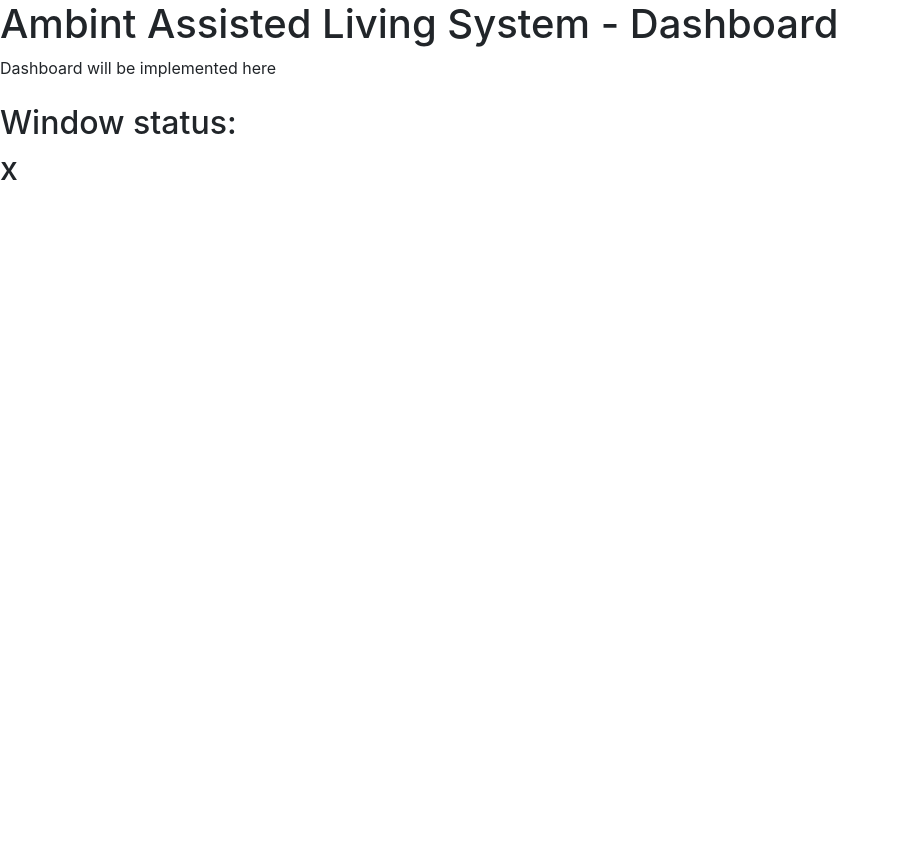
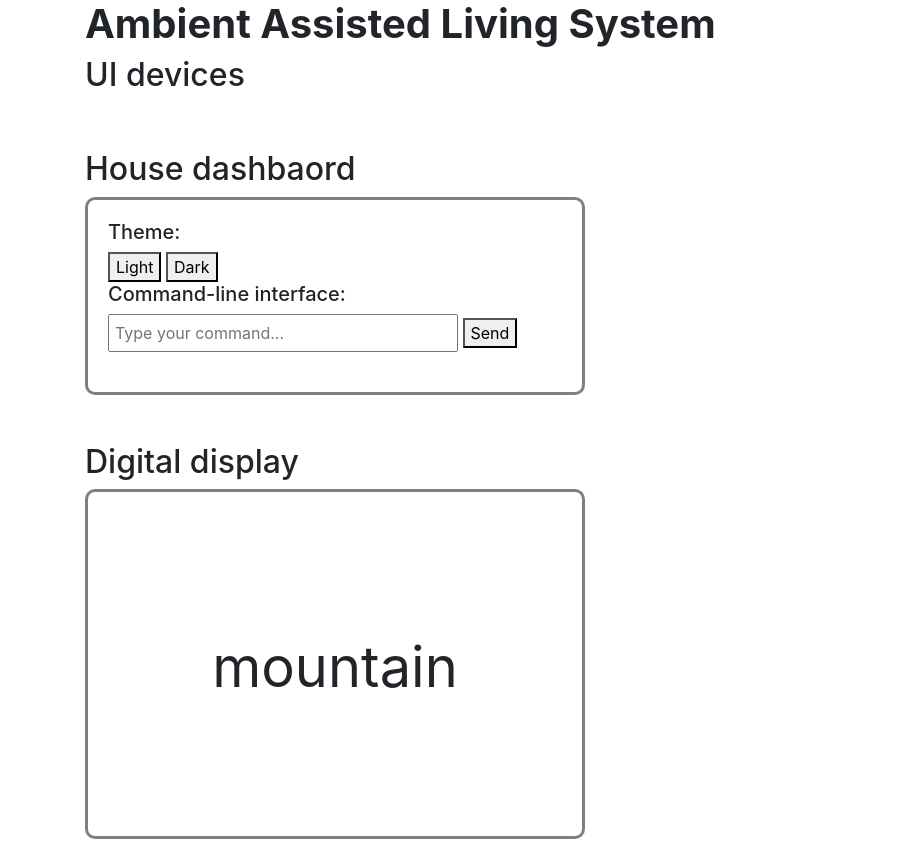
Before and after one commit to andreaskoj/ambient-assisted-living-system, a website: page public/dashboard.html in a window 1280 px wide. Shown: the whole page, without its empty margins (0-898 px from the left). Before the commit the page ends 800 px from the top, so only its background shows below. Drawn offline with nearby package versions, Linux system fonts and the light colour scheme; no server answers.

Commit message:
implement minimal functionality of the dashboard

```diff
--- a/public/dashboard.html
+++ b/public/dashboard.html
@@ -6,16 +6,77 @@
         <meta charset="utf-8">
         <meta name="viewport" content="width=device-width, initial-scale=1, shrink-to-fit=no">
         <link rel="stylesheet" href="https://stackpath.bootstrapcdn.com/bootstrap/4.3.1/css/bootstrap.min.css" integrity="sha384-ggOyR0iXCbMQv3Xipma34MD+dH/1fQ784/j6cY/iJTQUOhcWr7x9JvoRxT2MZw1T" crossorigin="anonymous">
+        <style>
+        .dl {
+
+            border-style:solid;
+            border-color: grey;
+            border-radius: 10px;
+            padding: 20px;
+        }
+
+        .dd {
+            background-color: black;
+            color: ivory;
+            border-style:solid;
+            border-color: black;
+            border-radius: 10px;
+            padding: 20px;
+        }
+
+        #dashboard-container {
+            width: 500px;
+        }
+        .display {
+            border-style: solid;
+            width: 500px;
+            height: 350px;
+            font-size: 56px;
+            border-color: grey;
+            border-radius: 10px;
+            text-align: center;
+            line-height: 350px;
+        }
+        input {padding:5px;}
+
+        #cli {
+            width: 350px;
+        }
+        .response {
+            height: 20px;
+        }
+
+
+        </style>
     </head>
     <body>
-        <h1>Ambint Assisted Living System - Dashboard</h1>
-        Dashboard will be implemented here
+        <div class=container>
+            <h1><b>Ambient Assisted Living System</b></h1>
+            <h2>UI devices</h2>
+            <br>
+            <br>
+            <h2>House dashbaord</h2>
+            <div id="dashboard-container" class="dl">
 
-        <br>
-        <br>
-        <h2>Window status:</h2>
-        <h2 id='window-status'>x</h2>
+                <!-- <h5>Personal info:</h5> -->
 
+                <h5>Theme:</h5>
+                <button id="dark-mode">Light</button>
+                <button id="light-mode">Dark</button>
+
+                <h5>Command-line interface:</h5>
+                <input type="text" class="input" id="cli" placeholder="Type your command...">
+                <button id="cli-confirm">Send</button>
+                <div class="response"> </div>
+            </div>
+            <br>
+            <br>
+
+            <h2>Digital display </h2>
+            <div class="display" id="displayID"></div>
+
+
+        </div>
         <script src="/socket.io/socket.io.js"></script>
         <script src="https://code.jquery.com/jquery-3.3.1.slim.min.js" integrity="sha384-q8i/X+965DzO0rT7abK41JStQIAqVgRVzpbzo5smXKp4YfRvH+8abtTE1Pi6jizo" crossorigin="anonymous"></script>
         <script src="https://cdnjs.cloudflare.com/ajax/libs/popper.js/1.14.7/umd/popper.min.js" integrity="sha384-UO2eT0CpHqdSJQ6hJty5KVphtPhzWj9WO1clHTMGa3JDZwrnQq4sF86dIHNDz0W1" crossorigin="anonymous"></script>
--- a/public/javascripts/dashboard-script.js
+++ b/public/javascripts/dashboard-script.js
@@ -1,6 +1,8 @@
 // const
 const clientType = "dashboard";
 
+let photos = ["mountain","lake","family"];
+let currentPhoto = 0;
 
 // run when DOM loaded
 $(document).ready(function () {
@@ -10,4 +12,23 @@ $(document).ready(function () {
       });
 
 
+      setInterval(function(){
+        $('#displayID').text(photos[currentPhoto]);
+        if (photos.length == currentPhoto + 1){
+          currentPhoto = 0;
+        }
+        else {
+          currentPhoto ++;
+        }
+      }, 3000);
+
+    $("#dark-mode").click(function() {
+      $("#dashboard-container").removeClass('dd').addClass('dl');
+    });
+
+    $("#light-mode").click(function() {
+      $("#dashboard-container").removeClass('dl').addClass('dd');
+    });
+
+
 });
```
Also changed, not shown: public/house.html (+1 -1 lines), public/javascripts/upload.js (+7 -0 lines), public/log.html (+2 -1 lines).
